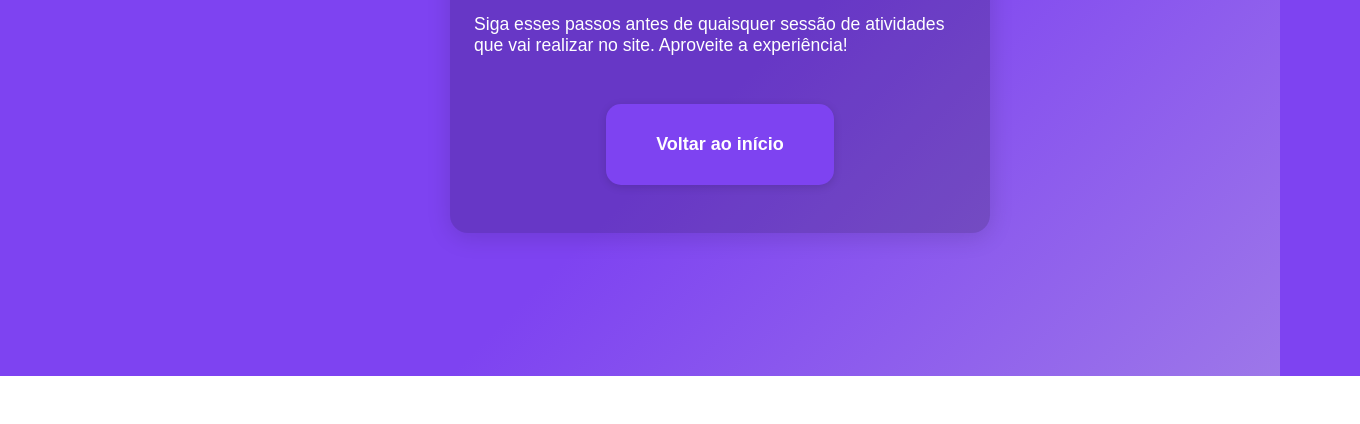
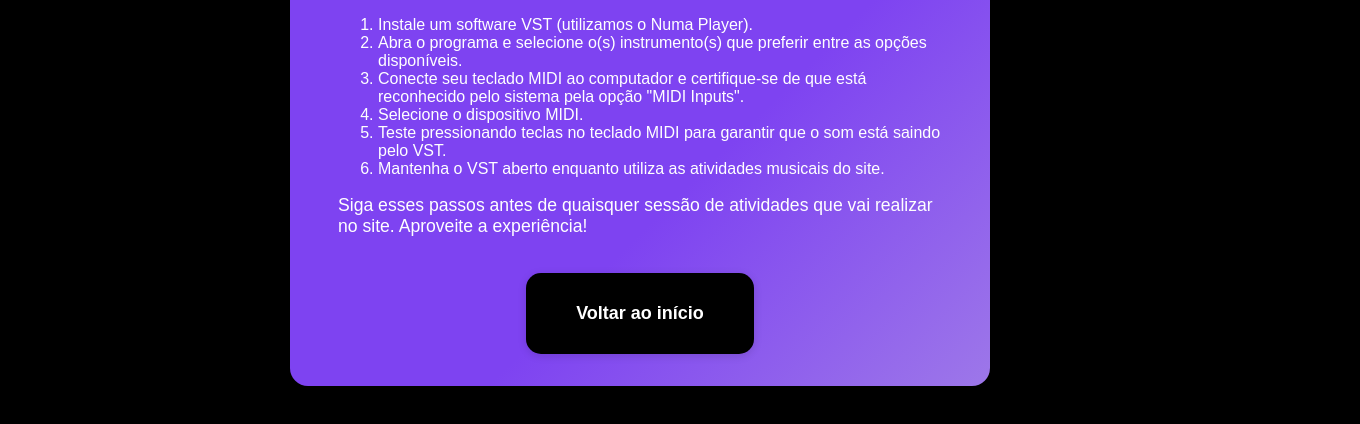
Before and after one commit to imyayamin/SIte-aula-de-musica, a website: page public/vst-config.html in a window 1280 px wide. Shown: the part 424-848 px from the top of the page, 1360 px wide, since content can reach past the window. Before the commit the page ends 800 px from the top, so only its background shows below. Drawn offline with Linux system fonts and the light colour scheme.

Commit message:
centralizei a ajietei o nav

```diff
--- a/public/styles.css
+++ b/public/styles.css
@@ -40,8 +40,8 @@ a:hover {
 }
 
 main {
-    position: absolute;
-    left: 80px;
+    position: static; /* ou remova esta linha */
+    left: unset;      /* ou remova esta linha */
     margin: 0 auto;
     max-width: 700px;
     width: 100%;
@@ -650,3 +650,34 @@ button[type="submit"] {
         font-size: 1.5rem;
     }
 }
+
+#body-vst-config {
+    display: block; /* ou remova o display:flex */
+    overflow-y: auto; /* permite scroll se precisar */
+}
+.vst-config-main {
+    min-height: 100vh;
+    display: flex;
+    justify-content: center;   /* Centraliza horizontalmente */
+    align-items: center;       /* Centraliza verticalmente */
+    padding: 0;
+    margin: 0;
+    width: 100%;
+    background: none;
+}
+.vst-config-bloco {
+    width: 100%;
+    max-width: 700px;
+    min-height: 220px; /* altura menor */
+    padding: 32px 48px;
+    box-sizing: border-box;
+}
+
+.btn-voltar-vst {
+    background-color: black;
+    margin-top: 24px;
+    margin-bottom: 0;
+    margin-left: 0;
+    margin-right: 0;
+
+}
--- a/public/vst-config.html
+++ b/public/vst-config.html
@@ -5,10 +5,10 @@
     <title>Configuração do VST</title>
     <link rel="stylesheet" href="styles.css">
 </head>
-<body style="background: linear-gradient(135deg, #7e43f1 60%, #9d77e9 100%); min-height: 100vh;">
+<body id="body-vst-config">
     <div id="header"></div>
     <main class="vst-config-main ajusta-vst">
-        <div class="vst-config-bloco">
+        <div class="vst-config-bloco" style="background: linear-gradient(135deg, #7e43f1 60%, #9d77e9 100%);">
             <h1 class="vst-config-title">Como configurar o VST</h1>
             <section class="vst-config-section">
                 <h2>Passos para configurar seu VST</h2>
```
